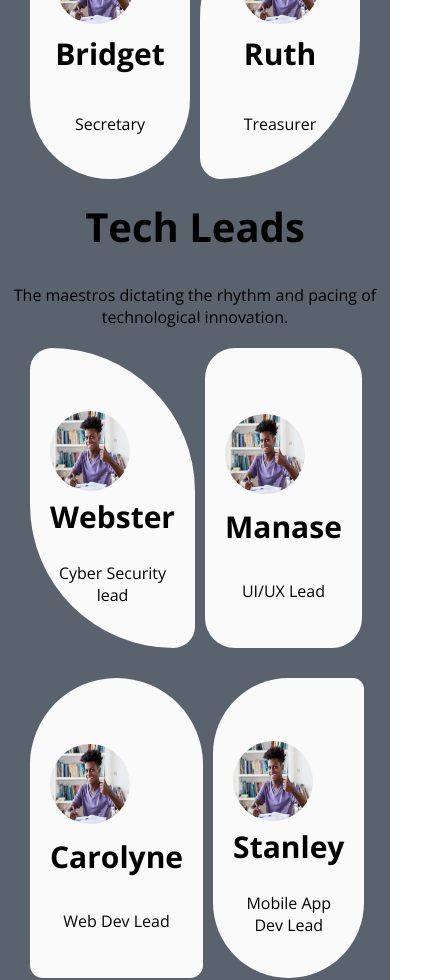
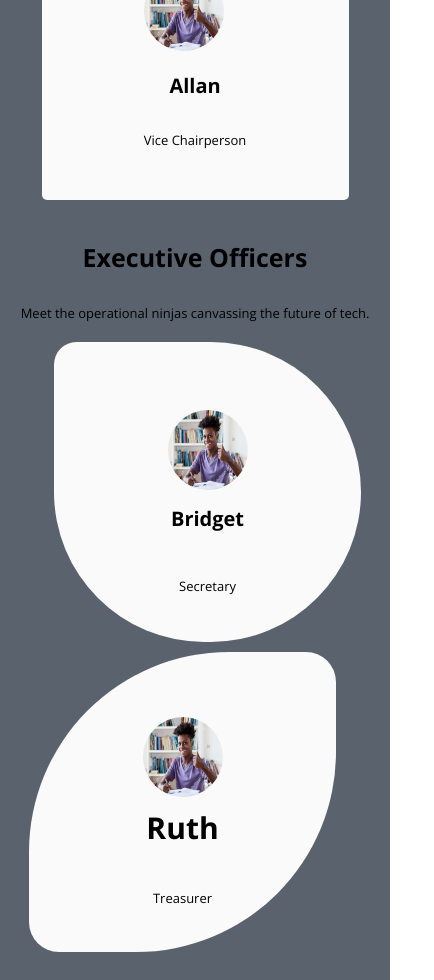
Before and after one commit to Stanlee-Sam/Murang-a-University-Tech-Club-website, a React (Vite) app: page /leadership in a window 390 px wide. Shown: the part 1020-2000 px from the top of the page, 434 px wide, since content can reach past the window. Built offline with nearby package versions, Linux system fonts and the light colour scheme; a web font is replaced by a local one.

Commit message:
Leardership page responsiveness complete

```diff
--- a/src/components/leadership.css
+++ b/src/components/leadership.css
@@ -24,6 +24,7 @@
 
 .big_three {
   display: inline-flex;
+  flex-wrap: wrap;
   width: 100%;
   justify-content: center;
 }
@@ -66,12 +67,14 @@ p {
   margin-bottom: 20px;
 }
 .executive-cards {
-  display: inline-flex;
-  justify-content: space-between;
+  display: flex;
+  flex-wrap: wrap;
+  justify-content: space-evenly;
+  gap: 10px;
   width: 100%;
 }
 .executive-cards .card1 {
-  width: 490px;
+  width: 307px;
   padding: 20px;
   background: var(--alt_color3);
   margin-left: 30px;
@@ -88,7 +91,7 @@ p {
   border-bottom-left-radius: 200px;
 }
 .executive-cards .card2 {
-  width: 490px;
+  width: 307px;
   padding: 20px;
   background: var(--alt_color3);
   margin-right: 30px;
@@ -111,20 +114,26 @@ p {
   color: var(--alt_color3);
   transition: all 0.3s ease;
 }
+.techleads {
+  gap: 20px;
+}
 .techleads-cards,
 .techleads-cards {
   display: inline-flex;
-  justify-content: space-between;
+  flex-wrap: wrap;
+  justify-content: space-evenly;
   width: 100%;
+  gap: 30px;
+  margin-bottom: 20px;
 }
 
 .techleads-cards .card1 {
-  width: 490px;
+  width: 307px;
   padding: 20px;
   background: var(--alt_color3);
-  margin-left: 30px;
+  /* margin-left: 30px;
   margin-right: 5px;
-  margin-bottom: 30px;
+  margin-bottom: 30px; */
   height: 300px;
   display: grid;
   justify-content: center;
@@ -137,12 +146,12 @@ p {
   border-bottom-left-radius: 200px;
 }
 .techleads-cards .card2 {
-  width: 490px;
+  width: 307px;
   padding: 20px;
   background: var(--alt_color3);
-  margin-right: 30px;
+  /* margin-right: 30px;
   margin-left: 5px;
-  margin-bottom: 30px;
+  margin-bottom: 30px; */
   height: 300px;
   display: grid;
   justify-content: center;
@@ -153,11 +162,11 @@ p {
   border-radius: 30px;
 }
 .techleads-cards .card3 {
-  width: 490px;
+  width: 307px;
   padding: 20px;
   background: var(--alt_color3);
-  margin-left: 30px;
-  margin-right: 5px;
+  /* margin-left: 30px;
+  margin-right: 5px; */
   height: 300px;
   display: grid;
   justify-content: center;
@@ -170,11 +179,11 @@ p {
   border-bottom-left-radius: 30px;
 }
 .techleads-cards .card4 {
-  width: 490px;
+  width: 307px;
   padding: 20px;
   background: var(--alt_color3);
-  margin-right: 30px;
-  margin-left: 5px;
+  /* margin-right: 30px;
+  margin-left: 5px; */
   height: 300px;
   display: grid;
   justify-content: center;
@@ -198,16 +207,19 @@ p {
 
 .cloud-cards {
   display: inline-flex;
-  justify-content: space-between;
+  flex-wrap: wrap;
+  justify-content: space-evenly;
+  align-items: center;
   width: 100%;
   margin-bottom: 20px;
+  gap: 20px;
 }
 .cloud-cards .card {
-  width: 490px;
+  width: 307px;
   padding: 20px;
   background: var(--alt_color3);
-  margin-left: 30px;
-  margin-right: 5px;
+  /* margin-left: 30px;
+  margin-right: 5px; */
   height: 300px;
   display: grid;
   justify-content: center;
@@ -224,3 +236,45 @@ p {
   color: var(--alt_color3);
   transition: all 0.3s ease;
 }
+
+/*Media query break points
+  /* 2xl */
+  @media (max-width: 1536px) {
+  }
+
+  /* xl */
+  @media (max-width: 1280px) {
+  }
+
+  /* lg */
+  @media (max-width: 1024px) {
+  }
+
+  /* md */
+  @media (max-width: 768px) {
+  }
+
+  /* sm */
+  @media (max-width: 640px) {
+    .leadership-heading {
+       font-size: 28px;
+
+    }
+    .card0 h3{
+       font-size: 20px;
+    }
+    .leadership-title {
+       font-size: 25px;
+    }
+    .executive-cards .card1 h3{
+       font-size: 20px;
+
+    }
+    .leadership-section p {
+       font-size: 13px;
+    }
+  }
+
+  /* xs */
+  @media (max-width: 475px) {
+  }
--- a/src/components/leadership.jsx
+++ b/src/components/leadership.jsx
@@ -5,8 +5,8 @@ const Leadership = () => {
   return (
     <>
       <section className="leadership-section">
-        <br />
-        <br />
+        {/* <br /> */}
+        {/* <br /> */}
         <br />
         <br />
         <h1 className="leadership-heading">CTRL FREAKS</h1>
```
